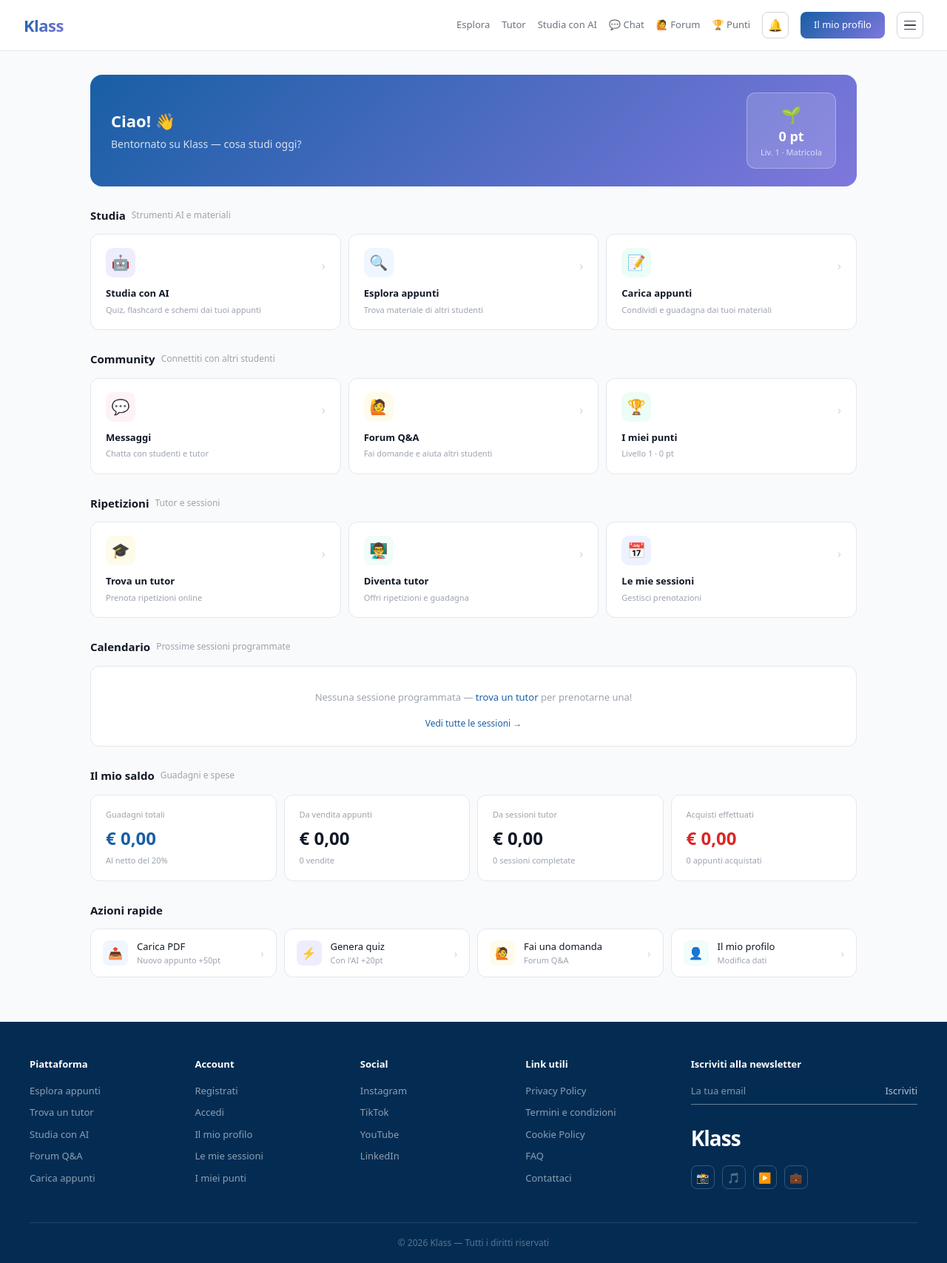
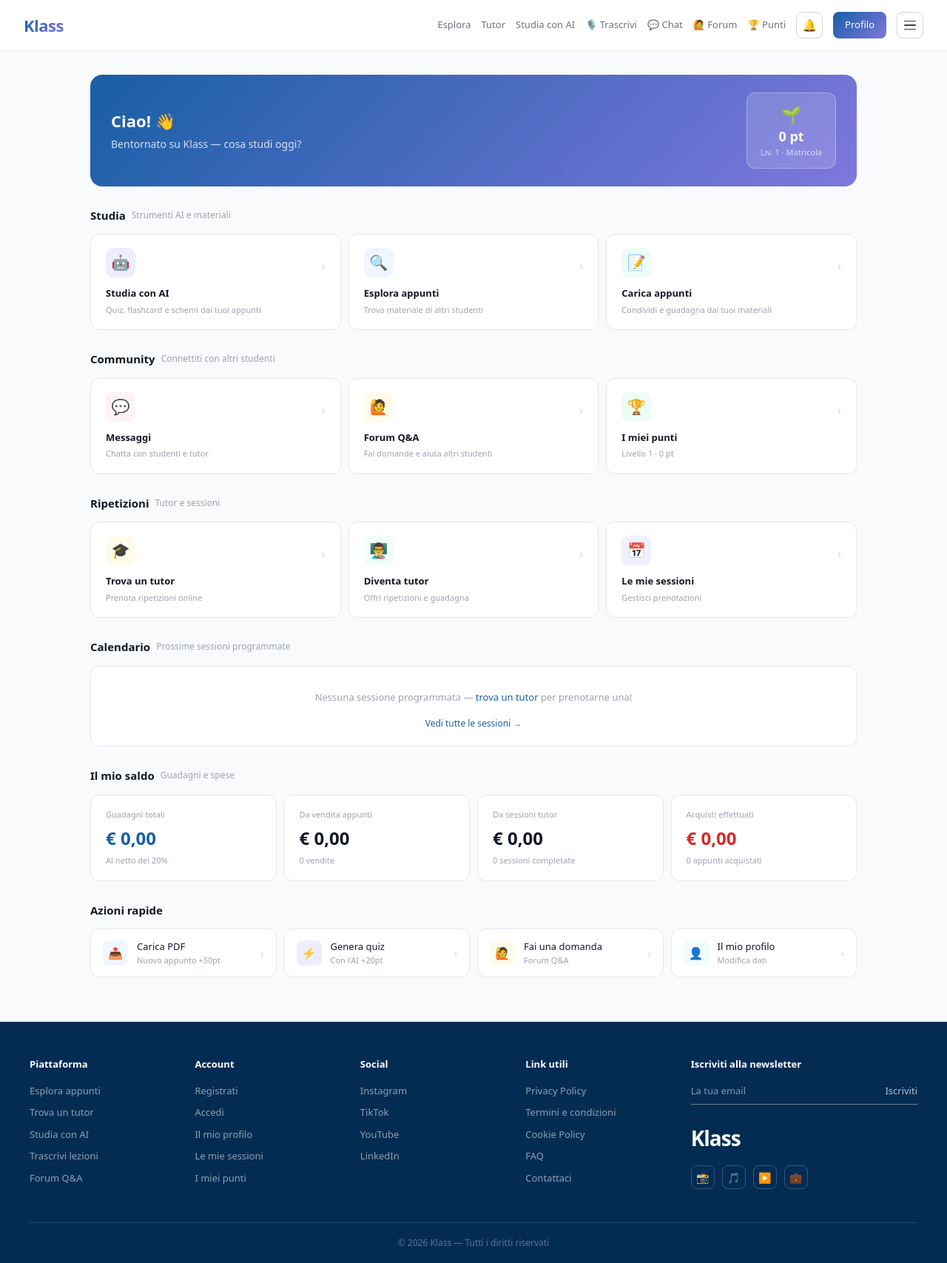
Before and after one commit to StarUpm/studynotes, a Next.js app: page /dashboard in a window 1280 px wide. Shown: the whole page at 74% size. Built offline with nearby package versions, Linux system fonts and the light colour scheme.

Commit message:
Update Layout.tsx

```diff
--- a/src/app/components/Layout.tsx
+++ b/src/app/components/Layout.tsx
@@ -108,6 +108,7 @@ export default function Layout({ children }: { children: React.ReactNode }) {
                 ['Esplora appunti', '/esplora'],
                 ['Trova un tutor', '/tutor'],
                 ['Studia con AI', '/studia'],
+                ['Trascrivi lezioni', '/trascrivi'],
                 ['Messaggi', '/chat'],
                 ['Forum Q&A', '/forum'],
                 ['I miei punti', '/punti'],
@@ -116,7 +117,7 @@ export default function Layout({ children }: { children: React.ReactNode }) {
                 ['Il mio profilo', '/profilo-utente'],
               ].map(function([label, href]) {
                 return (
-                  <Link key={label} href={href} onClick={() => setMenuOpen(false)} style={{ color: 'white', fontSize: 20, fontWeight: 500, textDecoration: 'none', padding: '10px 0', borderBottom: '0.5px solid rgba(255,255,255,0.1)', display: 'block' }}>
+                  <Link key={label} href={href} onClick={() => setMenuOpen(false)} style={{ color: 'white', fontSize: 18, fontWeight: 500, textDecoration: 'none', padding: '8px 0', borderBottom: '0.5px solid rgba(255,255,255,0.1)', display: 'block' }}>
                     {label}
                   </Link>
                 )
@@ -183,10 +184,11 @@ export default function Layout({ children }: { children: React.ReactNode }) {
 
       <nav style={{ display: 'flex', justifyContent: 'space-between', alignItems: 'center', padding: '16px 32px', borderBottom: '0.5px solid #e5e7eb', background: 'white', position: 'sticky', top: 0, zIndex: 50 }}>
         <Link href="/dashboard" style={{ fontSize: 22, fontWeight: 700, background: 'linear-gradient(135deg, #185FA5, #7F77DD)', WebkitBackgroundClip: 'text', WebkitTextFillColor: 'transparent', textDecoration: 'none', letterSpacing: -0.5 }}>Klass</Link>
-        <div style={{ display: 'flex', gap: 16, alignItems: 'center' }}>
+        <div style={{ display: 'flex', gap: 14, alignItems: 'center' }}>
           <Link href="/esplora" style={{ fontSize: 13, color: '#6B7280', textDecoration: 'none' }}>Esplora</Link>
           <Link href="/tutor" style={{ fontSize: 13, color: '#6B7280', textDecoration: 'none' }}>Tutor</Link>
           <Link href="/studia" style={{ fontSize: 13, color: '#6B7280', textDecoration: 'none' }}>Studia con AI</Link>
+          <Link href="/trascrivi" style={{ fontSize: 13, color: '#6B7280', textDecoration: 'none' }}>🎙️ Trascrivi</Link>
           <Link href="/chat" style={{ fontSize: 13, color: '#6B7280', textDecoration: 'none' }}>💬 Chat</Link>
           <Link href="/forum" style={{ fontSize: 13, color: '#6B7280', textDecoration: 'none' }}>🙋 Forum</Link>
           <Link href="/punti" style={{ fontSize: 13, color: '#6B7280', textDecoration: 'none' }}>🏆 Punti</Link>
@@ -201,7 +203,7 @@ export default function Layout({ children }: { children: React.ReactNode }) {
               </div>
             )}
           </button>
-          <Link href="/profilo-utente" style={{ background: 'linear-gradient(135deg, #185FA5, #7F77DD)', color: 'white', border: 'none', padding: '8px 18px', borderRadius: 8, fontSize: 13, textDecoration: 'none', fontWeight: 500 }}>Il mio profilo</Link>
+          <Link href="/profilo-utente" style={{ background: 'linear-gradient(135deg, #185FA5, #7F77DD)', color: 'white', border: 'none', padding: '8px 16px', borderRadius: 8, fontSize: 13, textDecoration: 'none', fontWeight: 500 }}>Profilo</Link>
           <button onClick={() => setMenuOpen(true)} style={{ background: 'none', border: '0.5px solid #d1d5db', width: 36, height: 36, borderRadius: 8, cursor: 'pointer', display: 'flex', flexDirection: 'column', alignItems: 'center', justifyContent: 'center', gap: 4 }}>
             <span style={{ display: 'block', width: 16, height: 1.5, background: '#374151', borderRadius: 2 }} />
             <span style={{ display: 'block', width: 16, height: 1.5, background: '#374151', borderRadius: 2 }} />
@@ -215,7 +217,7 @@ export default function Layout({ children }: { children: React.ReactNode }) {
       <footer style={{ background: '#042C53', padding: '48px 40px 0', marginTop: 'auto' }}>
         <div style={{ display: 'grid', gridTemplateColumns: '1fr 1fr 1fr 1fr 1.6fr', gap: 32, paddingBottom: 40, borderBottom: '0.5px solid rgba(255,255,255,0.12)' }}>
           {[
-            { title: 'Piattaforma', links: [['Esplora appunti', '/esplora'], ['Trova un tutor', '/tutor'], ['Studia con AI', '/studia'], ['Forum Q&A', '/forum'], ['Carica appunti', '/upload']] },
+            { title: 'Piattaforma', links: [['Esplora appunti', '/esplora'], ['Trova un tutor', '/tutor'], ['Studia con AI', '/studia'], ['Trascrivi lezioni', '/trascrivi'], ['Forum Q&A', '/forum']] },
             { title: 'Account', links: [['Registrati', '/register'], ['Accedi', '/login'], ['Il mio profilo', '/profilo-utente'], ['Le mie sessioni', '/sessioni'], ['I miei punti', '/punti']] },
             { title: 'Social', links: [['Instagram', '#'], ['TikTok', '#'], ['YouTube', '#'], ['LinkedIn', '#']] },
             { title: 'Link utili', links: [['Privacy Policy', '#'], ['Termini e condizioni', '#'], ['Cookie Policy', '#'], ['FAQ', '#'], ['Contattaci', '#']] },
```
